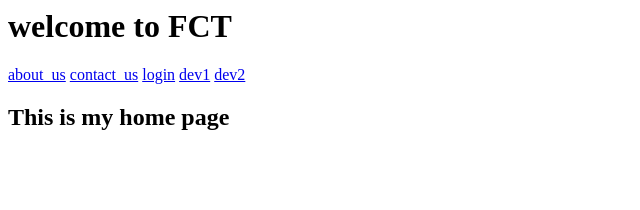
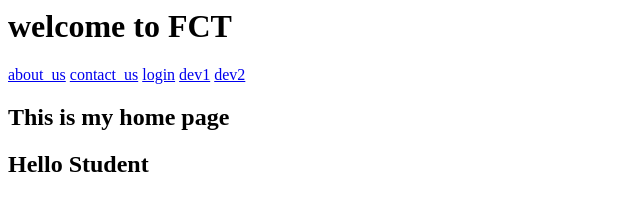
Before and after one commit to iamsakshimore/git_branching, a plain HTML site: page index.html in a window 1280 px wide. Shown: the whole page, without its empty margins (0-640 px from the left). Drawn offline with Linux system fonts and the light colour scheme.

Commit message:
resolved conflic

```diff
--- a/index.html
+++ b/index.html
@@ -5,3 +5,4 @@
 <a href="dev1.html">dev1</a>
 <a href="dev2.html"> dev2</a>
 <h2>This is my home page</h2>
+<h2>Hello Student</h2>
```
